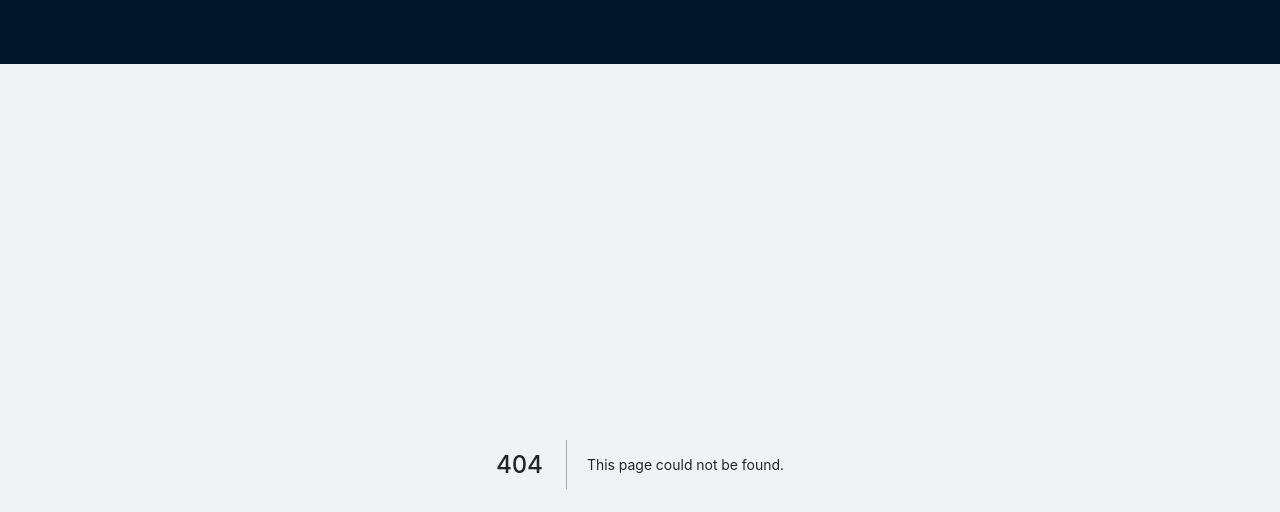
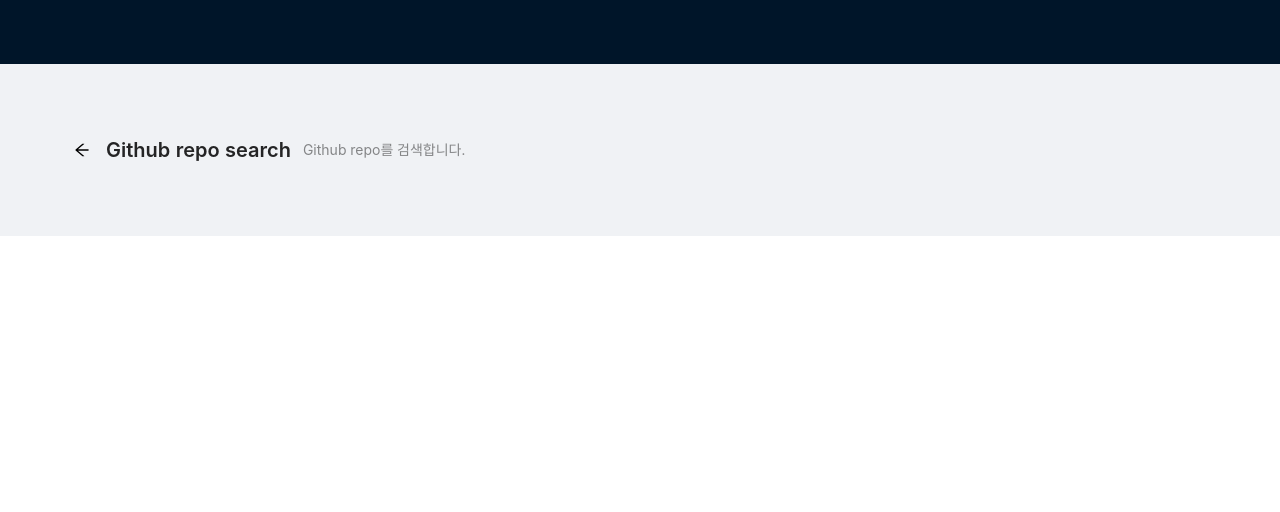
Before and after one commit to trustyoo86/next-starter, a Next.js app: page /search in a window 1280 px wide. Before the commit this address had no page. Shown: the top 512 px of the page. Built offline with nearby package versions, Linux system fonts and the light colour scheme.

Commit message:
feat(Add-components): SectionHeader + ts-jest
* ts-jest

```diff
--- a/next.config.js
+++ b/next.config.js
@@ -16,7 +16,7 @@ module.exports = {
     return [
       {
         source: '/',
-        destination: '/',
+        destination: '/search',
         permanent: true,
       },
     ];
--- /dev/null
+++ b/pages/search.tsx
@@ -0,0 +1,13 @@
+import SectionHeader from '@/components/SectionHeader';
+
+function Search() {
+  return (
+    <div className='site-layout-content'>
+      <SectionHeader
+        title='Github repo search'
+        subTitle='Github repo를 검색합니다.' />
+    </div>
+  );
+}
+
+export default Search;
--- a/src/components/Layout/index.tsx
+++ b/src/components/Layout/index.tsx
@@ -12,13 +12,14 @@ function PageLayout({ children }: IProps) {
   return (
     <Layout>
       <Headers />
-      <Content style={{ padding: '0 50px' }}>
+      <Content style={{ padding: '50px 50px' }}>
         {children}
       </Content>
     </Layout>
   );
 }
 
+PageLayout.content = Content;
 PageLayout.Headers = Headers;
 
 export default PageLayout;
--- /dev/null
+++ b/src/components/SectionHeader/index.tsx
@@ -0,0 +1,22 @@
+import { PageHeader } from 'antd';
+
+interface IProps {
+  title?: string;
+  subTitle?: string;
+}
+
+function SectionHeader({ title = '타이틀', subTitle = '서브타이틀' }: IProps) {
+  return (
+    <div
+      data-testid='section-header'>
+      <PageHeader
+        className='site-page-header'
+        onBack={() => {}}
+        title={title}
+        subTitle={subTitle}
+      />
+    </div>
+  );
+}
+
+export default SectionHeader;
--- a/tsconfig.json
+++ b/tsconfig.json
@@ -3,6 +3,7 @@
     "jsx": "preserve",
     "moduleResolution": "node",
     "types": [
+      "jest",
       "node",
       "react",
       "react-dom"
@@ -12,7 +13,9 @@
     ],
     "baseUrl": ".",
     "paths": {
-      "@/components/*": ["./src/components/*"]
+      "@/components/*": [
+        "./src/components/*"
+      ]
     },
     "target": "esnext",
     "lib": [
```
Also changed, not shown: jest.config.js (added, +19 -0 lines), package.json (+10 -1 lines), tsconfig.jest.json (added, +7 -0 lines), 2 other files (tests, documents, lock files or other folders).
